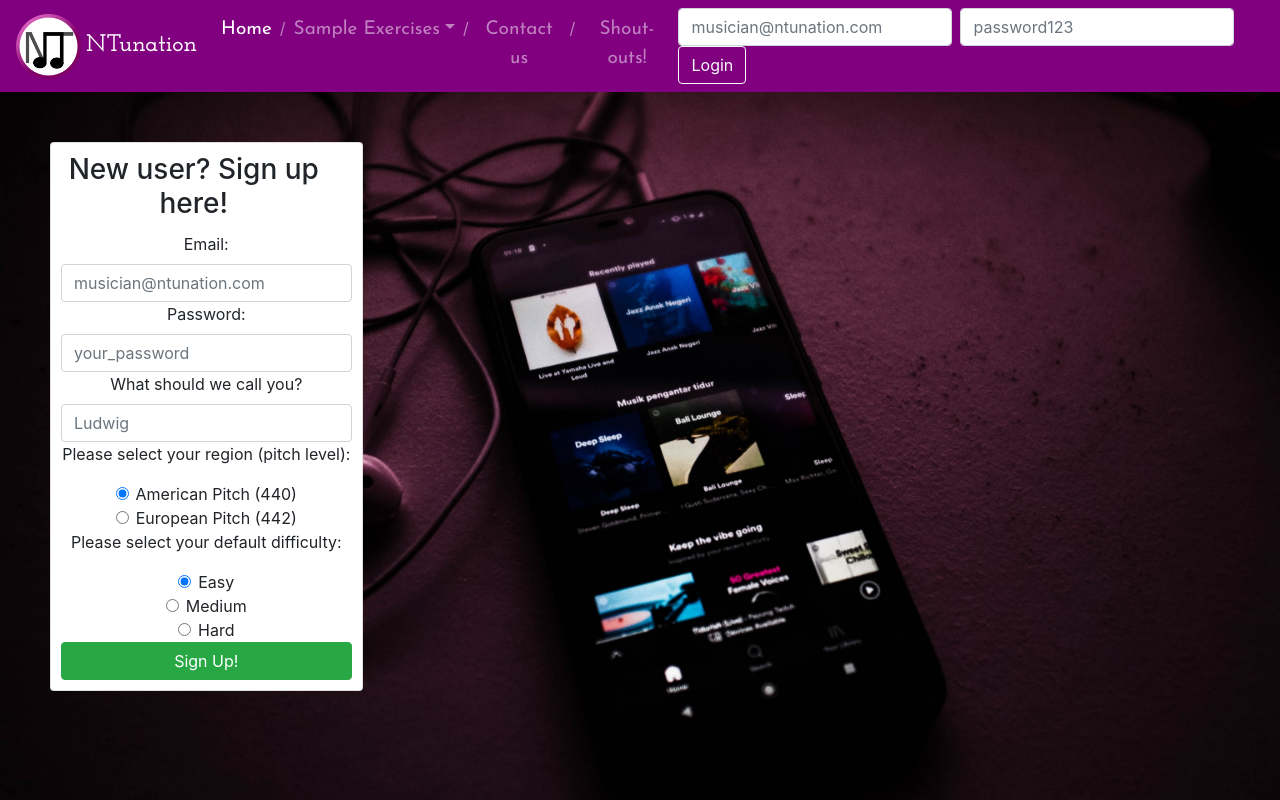
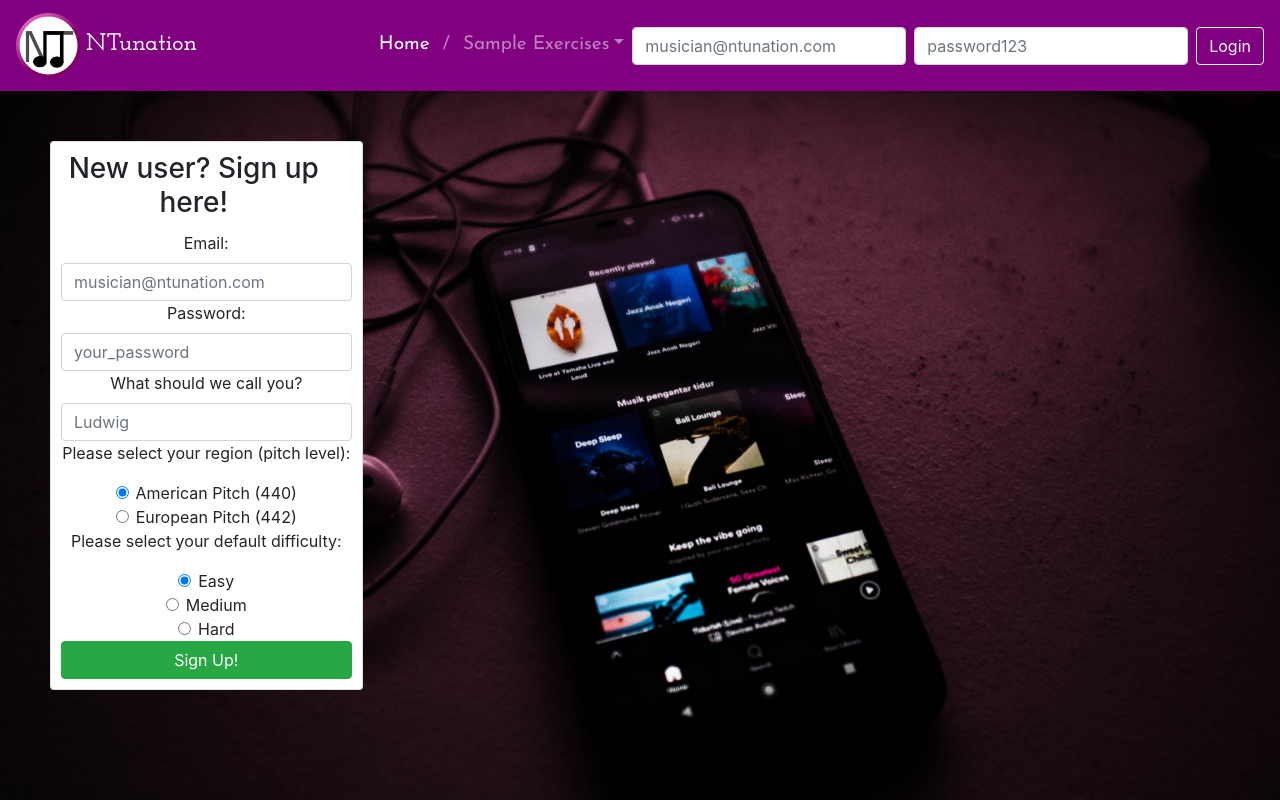
Before and after one commit to dvorakjt/ntunation, a React (Create React App) app in the folder client/: page / in a window 1280 px wide. Built offline with nearby package versions, Linux system fonts and the light colour scheme.

Commit message:
MVP COMPLETE

```diff
--- a/client/public/index.html
+++ b/client/public/index.html
@@ -2,6 +2,9 @@
 <html lang="en">
 
 <head>
+  <!--
+    感谢您，静，您的无尽支持
+  -->
   <meta charset="utf-8" />
   <link rel="icon" href="%PUBLIC_URL%/favicon.ico" />
   <meta name="viewport" content="width=device-width, initial-scale=1" />
--- a/client/src/Components/QuestionCardMelody/QuestionCardMelody.js
+++ b/client/src/Components/QuestionCardMelody/QuestionCardMelody.js
@@ -113,7 +113,7 @@ function QuestionCardMelody(props) {
                         </div>
                     </Modal.Body>
                     <Modal.Footer>
-                        <h5>{state.userAnswer ? "Your answer: " + props.notes[state.userAnswer].dispName : "Select a note."}</h5>
+                        <h5>{state.userAnswer.length > 0 ? "Your answer: " + props.notes[state.userAnswer].dispName : "Select a note."}</h5>
                         <button className="btn btn-danger" value="Flat" onClick={submitAnswer}>Flat</button>
                         <button className="btn btn-success" value="Sharp" onClick={submitAnswer}>Sharp</button>
                     </Modal.Footer>
--- a/client/src/Components/TopNav/TopNav.js
+++ b/client/src/Components/TopNav/TopNav.js
@@ -98,6 +98,10 @@ function TopNav(props) {
                         </Link>
                     </li>
                     <Navbar.Text className="hideMe">/</Navbar.Text>
+                    {(() => {
+                        if (!state.loggedIn) {
+                            return (
+                                <>
                                     <NavDropdown title="Sample Exercises" id="exercises-dropdown">
                                         <Link to="/sampleexercises/introduction" className="dropdown-item">Introduction
                                         </Link>
@@ -114,10 +118,10 @@ function TopNav(props) {
                                         <Link to="/sampleexercises/melody" className="dropdown-item">Melody
                                     </Link>
                                     </NavDropdown>
-                    <Navbar.Text className="hideMe">/</Navbar.Text>
-                    <Nav.Link href="#">Contact us</Nav.Link>
-                    <Navbar.Text className="hideMe">/</Navbar.Text>
-                    <Nav.Link href="#">Shout-outs!</Nav.Link>
+                                </>
+                            )
+                        }
+                    })()}
                     {(() => {
                         if (!state.loggedIn) {
                             return (
@@ -130,7 +134,6 @@ function TopNav(props) {
                         } else {
                             return (
                                 <>
-                                    <Navbar.Text className="hideMe">/</Navbar.Text>
                                     <Navbar.Text>{`Welcome, ${state.user.nickname}`}</Navbar.Text>
                                     <Button variant="outline-light" onClick={onLogout}>Logout</Button>
                                 </>
--- a/client/src/Components/TopNav/style.css
+++ b/client/src/Components/TopNav/style.css
@@ -74,3 +74,12 @@ nav a:hover {
     color:white;
     background-color: rgba(0,0,0,0);
 }
+
+.navbar-text {
+    margin-left: 5px;
+    margin-right: 5px;
+    color: rgb(223, 223, 223);
+    font-family: 'Josefin Sans', sans-serif;
+    font-weight: 400;
+    font-size: 19px;
+}
```
Lines whose indentation alone changed are shown as unchanged.
